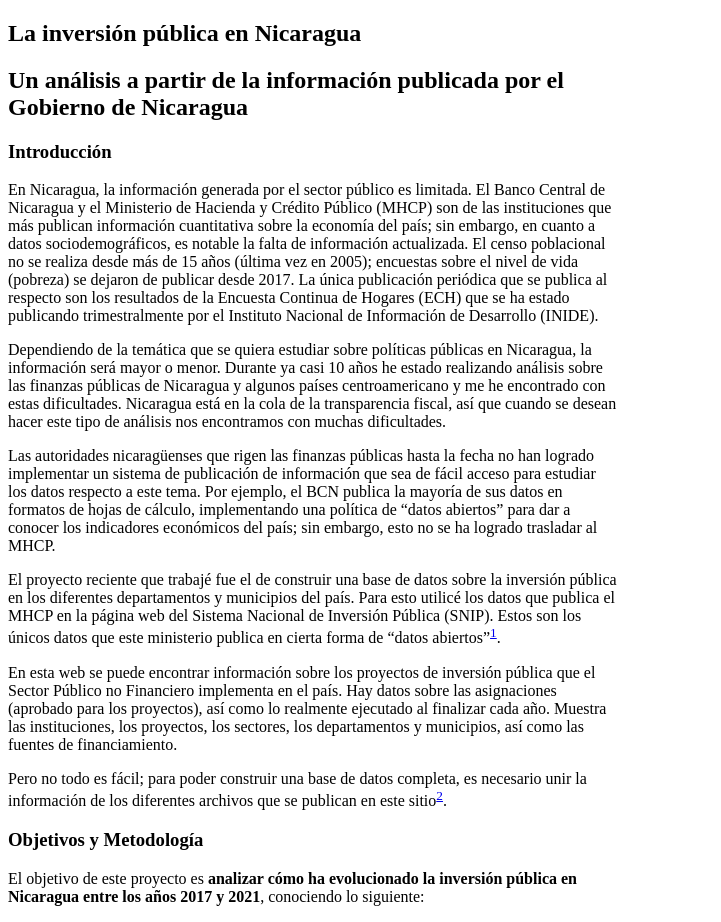
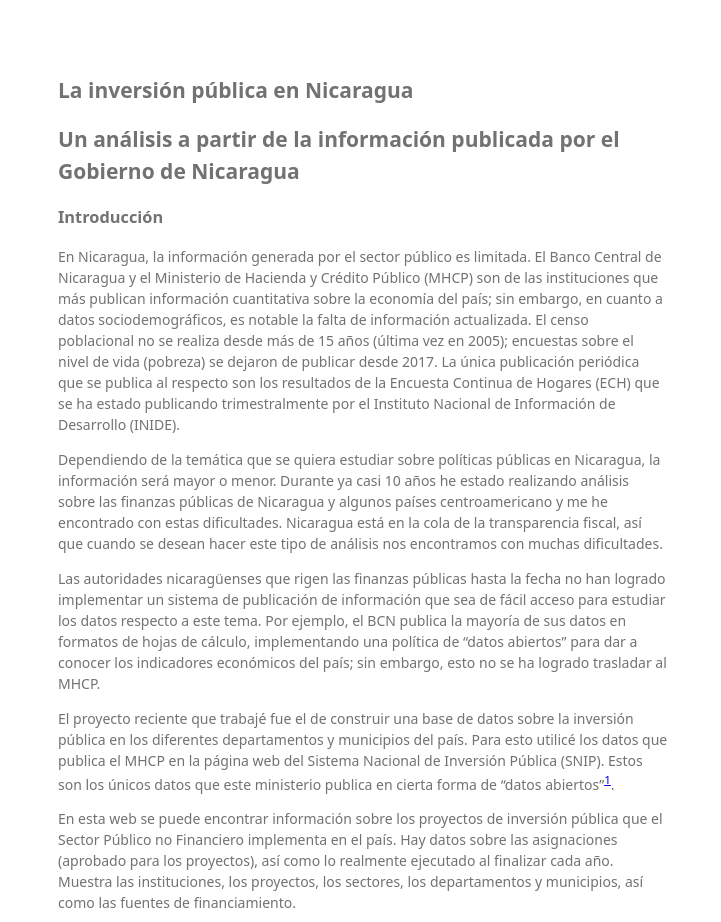
Before and after one commit to lilqasr/leolab, a Jekyll site: the page try.html, which Jekyll copies as it is, in a window 1280 px wide. Shown: the top 922 px of the page, without its empty margins (0-721 px from the left). Built offline with Jekyll 4.4.1, drawn with Linux system fonts in a browser that asks for light colours.

Commit message:
Update try.html

```diff
--- a/try.html
+++ b/try.html
@@ -5,6 +5,13 @@
     <meta http-equiv="X-UA-Compatible" content="IE=edge">
     <meta name="viewport" content="width=device-width, initial-scale=1">
     <style>
+      body {
+  background-color: #fff;
+  padding:50px;
+  font: 14px/1.5 "Noto Sans", "Helvetica Neue", Helvetica, Arial, sans-serif;
+  color:#727272;
+  font-weight:400;
+}
       section {
     width: 610px;
     float:center;
```
